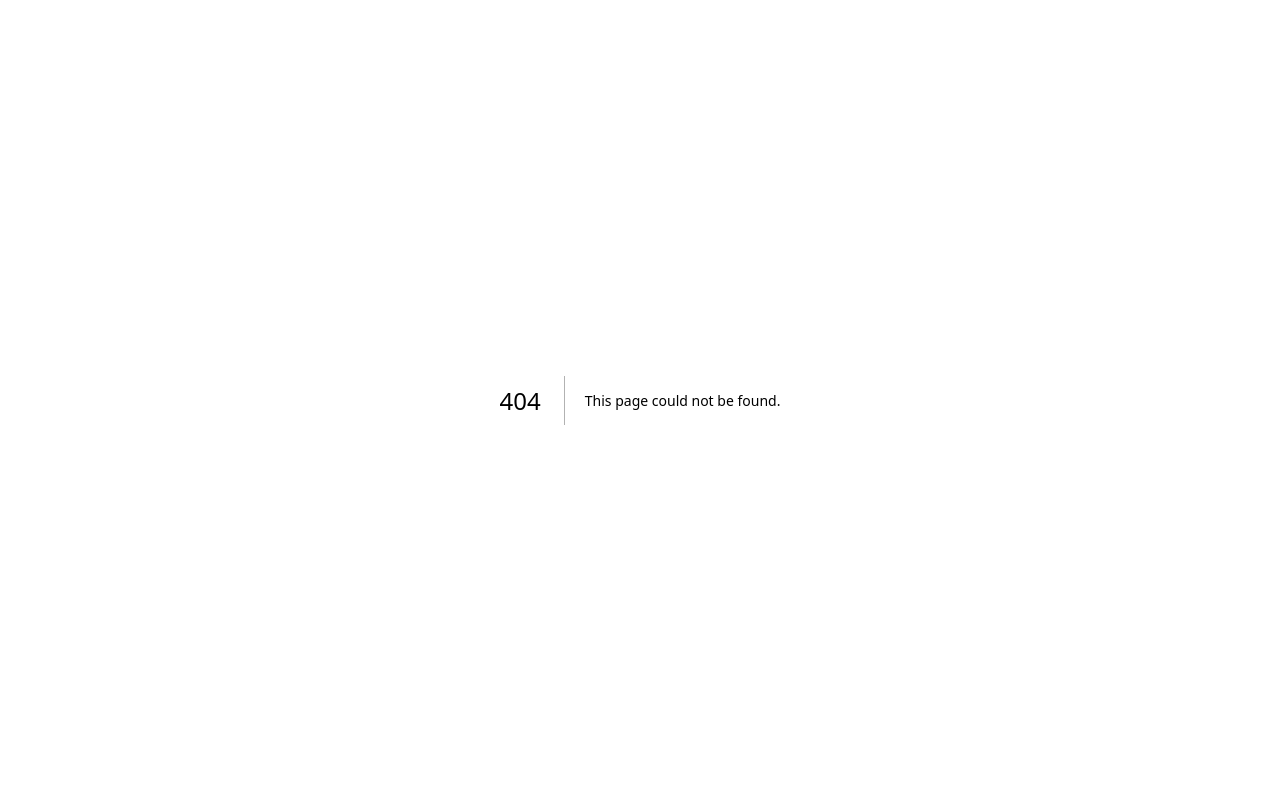
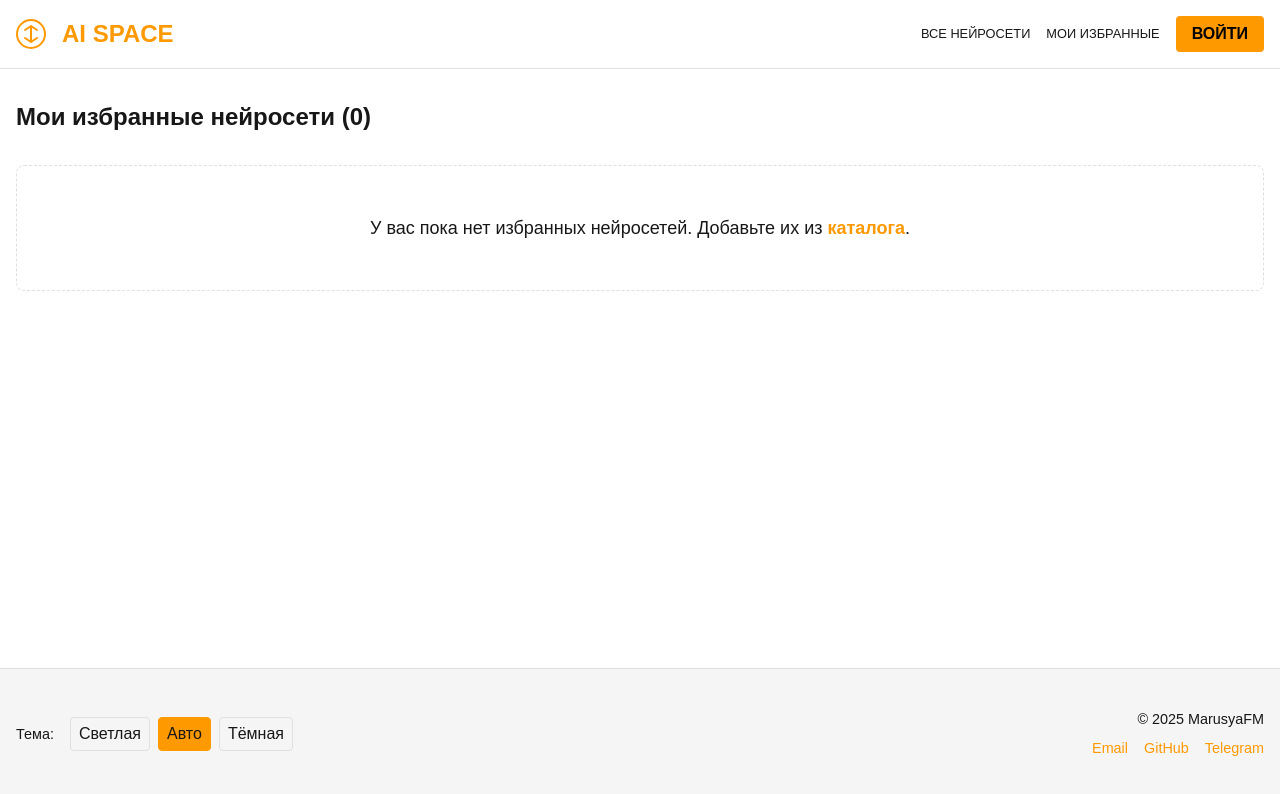
Before and after one commit to termenater2002/marusyaFM, a Next.js app: page /favorites in a window 1280 px wide. Before the commit this address had no page. Shown: the top 794 px of the page. Built offline with nearby package versions, Linux system fonts and the light colour scheme.

Commit message:
избранное

```diff
--- a/app/components/AICard.tsx
+++ b/app/components/AICard.tsx
@@ -1,5 +1,6 @@
 import Image from 'next/image';
 import Link from 'next/link';
+import { useState, useEffect } from 'react';
 
 interface Tag {
   id: number;
@@ -13,9 +14,55 @@ interface AICardProps {
   tags: Tag[];
   rating: number;
   description: string;
+  isFavorite?: boolean;
+  onFavoriteToggle?: () => void;
 }
 
-export default function AICard({ id, name, image, tags, rating, description }: AICardProps) {
+export default function AICard({
+  id,
+  name,
+  image,
+  tags,
+  rating,
+  description,
+  isFavorite: propIsFavorite,
+  onFavoriteToggle
+}: AICardProps) {
+  // Состояние для отслеживания избранного
+  const [isFavorite, setIsFavorite] = useState(false);
+
+  // Синхронизируем с пропсами или localStorage при монтировании
+  useEffect(() => {
+    if (propIsFavorite !== undefined) {
+      setIsFavorite(propIsFavorite);
+    } else {
+      const favorites = JSON.parse(localStorage.getItem('favorites') || '[]');
+      setIsFavorite(favorites.includes(id));
+    }
+  }, [id, propIsFavorite]);
+
+  // Функция для переключения избранного
+  const toggleFavorite = () => {
+    // Если есть callback от родителя, используем его
+    if (onFavoriteToggle) {
+      onFavoriteToggle();
+      return;
+    }
+
+    // Иначе обрабатываем сами
+    const favorites = JSON.parse(localStorage.getItem('favorites') || '[]');
+    let updatedFavorites;
+
+    if (isFavorite) {
+      updatedFavorites = favorites.filter((favId: number) => favId !== id);
+    } else {
+      updatedFavorites = [...favorites, id];
+    }
+
+    localStorage.setItem('favorites', JSON.stringify(updatedFavorites));
+    setIsFavorite(!isFavorite);
+  };
+
   return (
     <div className="card">
       <div className="relative h-64 w-full">
@@ -44,7 +91,12 @@ export default function AICard({ id, name, image, tags, rating, description }: A
           <Link href={`/ai/${id}`}>
             <button className="filter-button">ДЕТАЛИ</button>
           </Link>
-          <button className="filter-button">ДОБАВИТЬ В ИЗБРАННОЕ</button>
+          <button
+            className={`filter-button favorite-button ${isFavorite ? 'favorite-active' : ''}`}
+            onClick={toggleFavorite}
+          >
+            {isFavorite ? 'УБРАТЬ ИЗ ИЗБРАННОГО' : 'ДОБАВИТЬ В ИЗБРАННОЕ'}
+          </button>
         </div>
       </div>
     </div>
--- /dev/null
+++ b/app/favorites/page.tsx
@@ -0,0 +1,74 @@
+"use client";
+
+import { useState, useEffect } from "react";
+import Header from "../components/Header";
+import Footer from "../components/Footer";
+import AICard from "../components/AICard";
+import { aiData } from "../data/ai";
+
+export default function FavoritesPage() {
+  const [favorites, setFavorites] = useState<number[]>([]);
+  const [favoriteItems, setFavoriteItems] = useState<any[]>([]);
+
+  // Загружаем избранное из localStorage при запуске
+  useEffect(() => {
+    const savedFavorites = localStorage.getItem('favorites');
+    const initialFavorites = savedFavorites ? JSON.parse(savedFavorites) : [];
+    setFavorites(initialFavorites);
+
+    // Получаем данные нейросетей по ID из избранного
+    const items = aiData.filter(ai => initialFavorites.includes(ai.id));
+    setFavoriteItems(items);
+  }, []);
+
+  // Функция для удаления из избранного
+  const removeFromFavorites = (id: number) => {
+    const updatedFavorites = favorites.filter(favId => favId !== id);
+    setFavorites(updatedFavorites);
+    localStorage.setItem('favorites', JSON.stringify(updatedFavorites));
+
+    // Обновляем список отображаемых элементов
+    setFavoriteItems(prev => prev.filter(item => item.id !== id));
+  };
+
+  return (
+    <div className="min-h-screen flex flex-col">
+      <Header />
+
+      <main className="container mx-auto px-4 py-8 flex-grow">
+        <h1 className="text-2xl font-bold mb-6">
+          Мои избранные нейросети ({favoriteItems.length})
+        </h1>
+
+        {favoriteItems.length > 0 ? (
+          <div className="grid grid-cols-1 md:grid-cols-2 lg:grid-cols-3 gap-8">
+            {favoriteItems.map((ai) => (
+              <AICard
+                key={ai.id}
+                id={ai.id}
+                name={ai.name}
+                image={ai.image}
+                tags={ai.tags}
+                rating={ai.rating}
+                description={ai.description}
+                isFavorite={true}
+                onFavoriteToggle={() => removeFromFavorites(ai.id)}
+              />
+            ))}
+          </div>
+        ) : (
+          <div className="empty-favorites">
+            <p className="text-center text-lg">
+              У вас пока нет избранных нейросетей. Добавьте их из{" "}
+              <a href="/" className="accent-link">
+                каталога
+              </a>.
+            </p>
+          </div>
+        )}
+      </main>
+
+      <Footer />
+    </div>
+  );
+}
--- a/app/globals.css
+++ b/app/globals.css
@@ -400,3 +400,16 @@ body {
   --card-background: #292929;
   --border-color: #333333;
 }
+
+.favorite-button.favorite-active {
+  background-color: var(--accent);
+  color: #000;
+  border-color: var(--accent);
+}
+
+.empty-favorites {
+  padding: 3rem;
+  border: 1px dashed var(--border-color);
+  border-radius: 8px;
+  margin: 2rem 0;
+}
```
